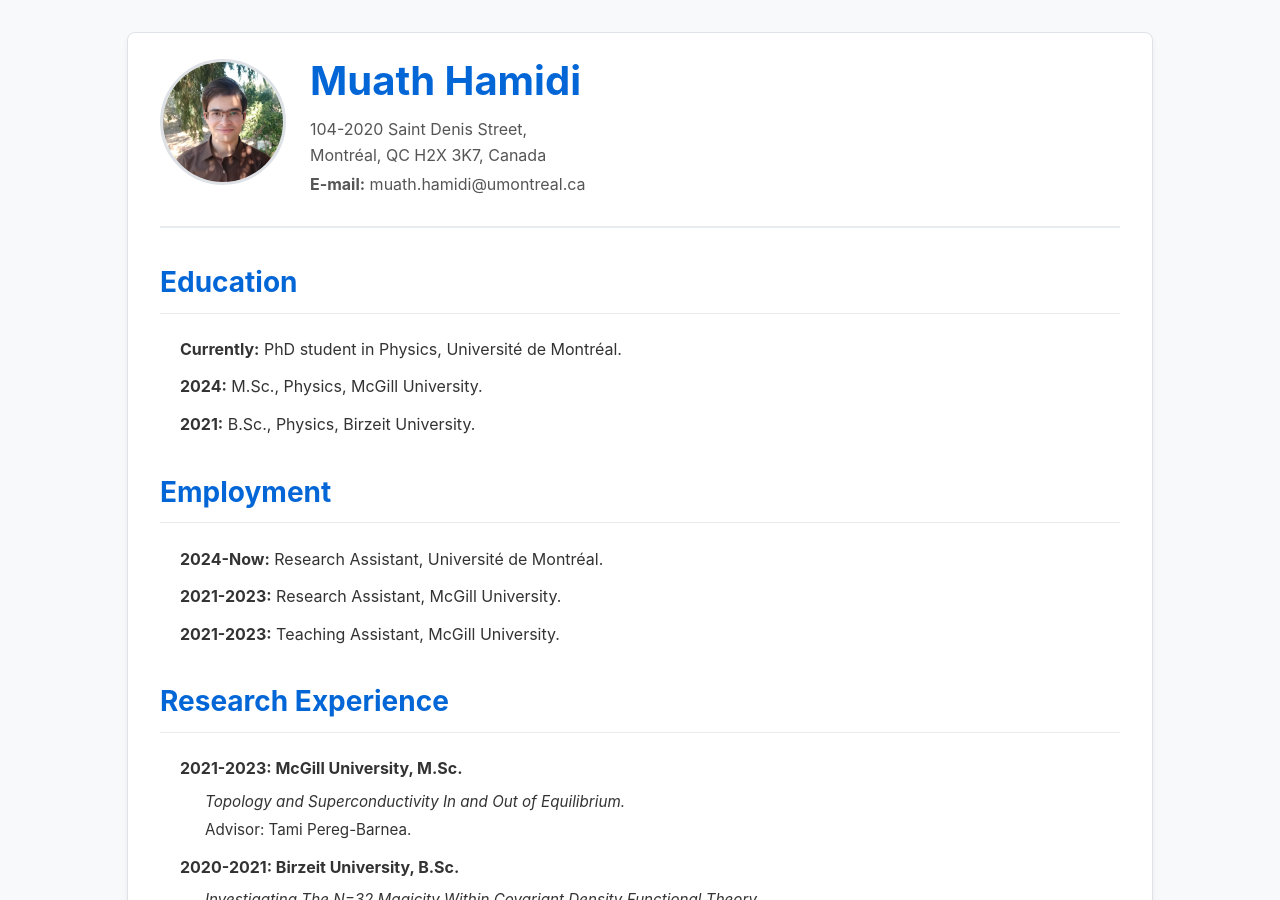
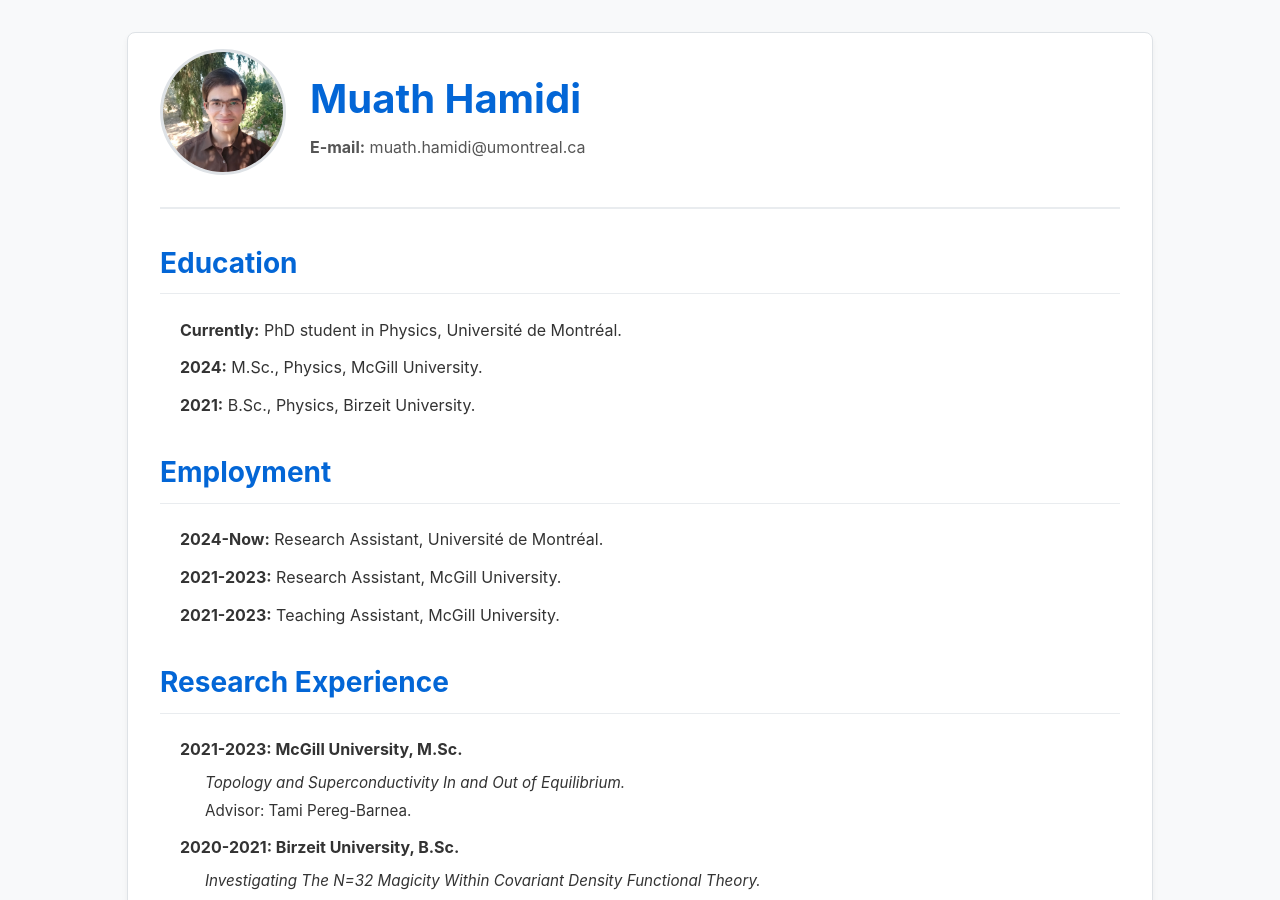
Before and after one commit to MuathHamidi/muath.hamidi, a Jekyll site: the page built from index.md, in a window 1280 px wide and 900 px high. Built offline with Jekyll 4.4.1, drawn with Linux system fonts in a browser that asks for light colours.

Commit message:
Update index.md

```diff
--- a/index.md
+++ b/index.md
@@ -11,8 +11,6 @@ title: Muath Hamidi CV
     </div>
     <div class="profile-contact">
         <h1>Muath Hamidi</h1>
-        <p>104-2020 Saint Denis Street,<br>
-        Montréal, QC H2X 3K7, Canada</p>
         <p>
             <strong>E-mail:</strong> muath.hamidi@umontreal.ca<br>
         </p>
```
